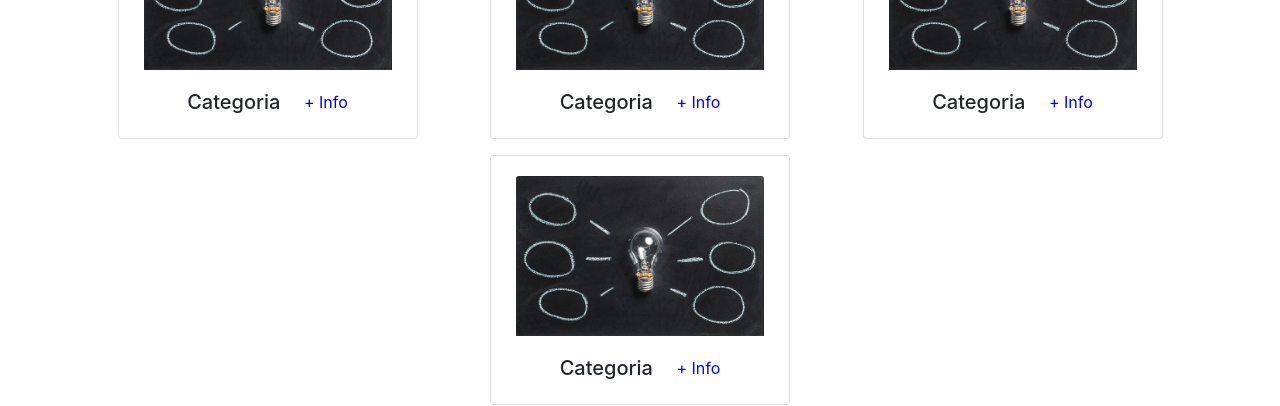
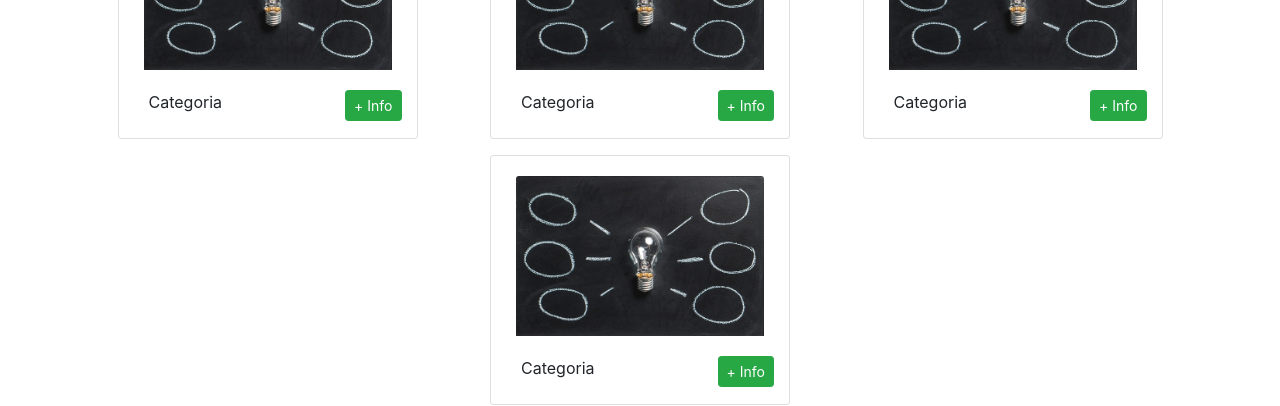
Before and after one commit to squad8recode/postEduc, a React (Create React App) app: page / in a window 1280 px wide. Shown: the part 439-845 px from the top of the page. Built offline with nearby package versions, Linux system fonts and the light colour scheme; no server answers.

Commit message:
Ajustes em MiniEvento MiniCategoria e Login

```diff
--- a/src/Componentes/Login/Login.js
+++ b/src/Componentes/Login/Login.js
@@ -80,12 +80,12 @@ class Login extends React.Component{
                             <Col sm={12} md={{span: 6, offset: 3}} lg={{offset:4, span:4}}>
                             <Form.Group>
                                 <Form.Label>Nome de usuário</Form.Label>
-                                <Form.Control onChange={this.alteracao_user} type="text" id="nome_usuario" name="nome_usuario" placeholder="Entre com o seu nome de usuário" />
+                                <Form.Control onChange={this.alteracao_user} type="text" id="nome_usuario" name="nome_usuario" placeholder="Entre com o seu nome de usuário" required/>
                             </Form.Group>
 
                             <Form.Group>
                                 <Form.Label>Senha</Form.Label>
-                                <Form.Control onChange={this.alteracao_senha} type="password" id="senha" name="senha" placeholder="Entre com sua senha" />
+                                <Form.Control onChange={this.alteracao_senha} type="password" id="senha" name="senha" placeholder="Entre com sua senha" required/>
                             </Form.Group>
 
                             <Button variant="primary" type="submit">Entrar</Button>
--- a/src/Componentes/eventos/Minicategoria.js
+++ b/src/Componentes/eventos/Minicategoria.js
@@ -1,6 +1,6 @@
 import React from 'react'
 
-import {Card} from 'react-bootstrap'
+import {Card, Row, Col, Button} from 'react-bootstrap'
 
 import foto from '../../fotos/ideia.jpg'
 
@@ -11,10 +11,14 @@ export default class Minicategoria extends React.Component{
     return(
       <Card className="card h my-2">
         <Card.Img variant="top" src={foto} width="250" height="160" />
-        <Card.Body className="flex bet ">
-          <Card.Title>Categoria</Card.Title>
-          <Card.Link href="#" className="ini">+ Info</Card.Link>
-        </Card.Body>
+        <Row>
+          <Card.Body as={Row}>
+            <Card.Title as={Col}>Categoria</Card.Title>
+            <Card.Link href="#" className="ini">
+              <Button variant="success" size="sm">+ Info</Button>
+            </Card.Link>
+          </Card.Body>
+        </Row>
       </Card>
     )
   }
--- a/src/Componentes/eventos/Minievento.js
+++ b/src/Componentes/eventos/Minievento.js
@@ -1,7 +1,7 @@
 import React from 'react'
 import {Link} from 'react-router-dom'
 
-import { Card } from 'react-bootstrap'
+import { Card, Button, Col, Row } from 'react-bootstrap'
 
 export default class Minievento extends React.Component{
   render(){
@@ -9,10 +9,13 @@ export default class Minievento extends React.Component{
       <>
         <Card className="card h my-2">
           <Card.Img variant="top" src={`http://52.67.245.155/php/img/${this.props.imagem}`} width="250" height="160" />
-            <Card.Body className="flex bet ">
-              <Card.Title>{this.props.nome}</Card.Title>
-              <Card.Link as={Link} to={{pathname:`/EventoEspecifico${this.props.id}`}} className="ini">+ Info</Card.Link>
-            </Card.Body>
+            <Row>
+              <Card.Body as={Row}>
+                <Card.Title as={Col}>{this.props.nome}</Card.Title>
+                <Card.Link as={Link} to={{pathname:`/EventoEspecifico${this.props.id}`}} className="ini">
+                  <Button variant="success" size="sm">+ Info</Button></Card.Link>
+              </Card.Body>
+            </Row>
         </Card>
 
       </>
```
Also changed, not shown: 1 other file (tests, documents, lock files or other folders).
